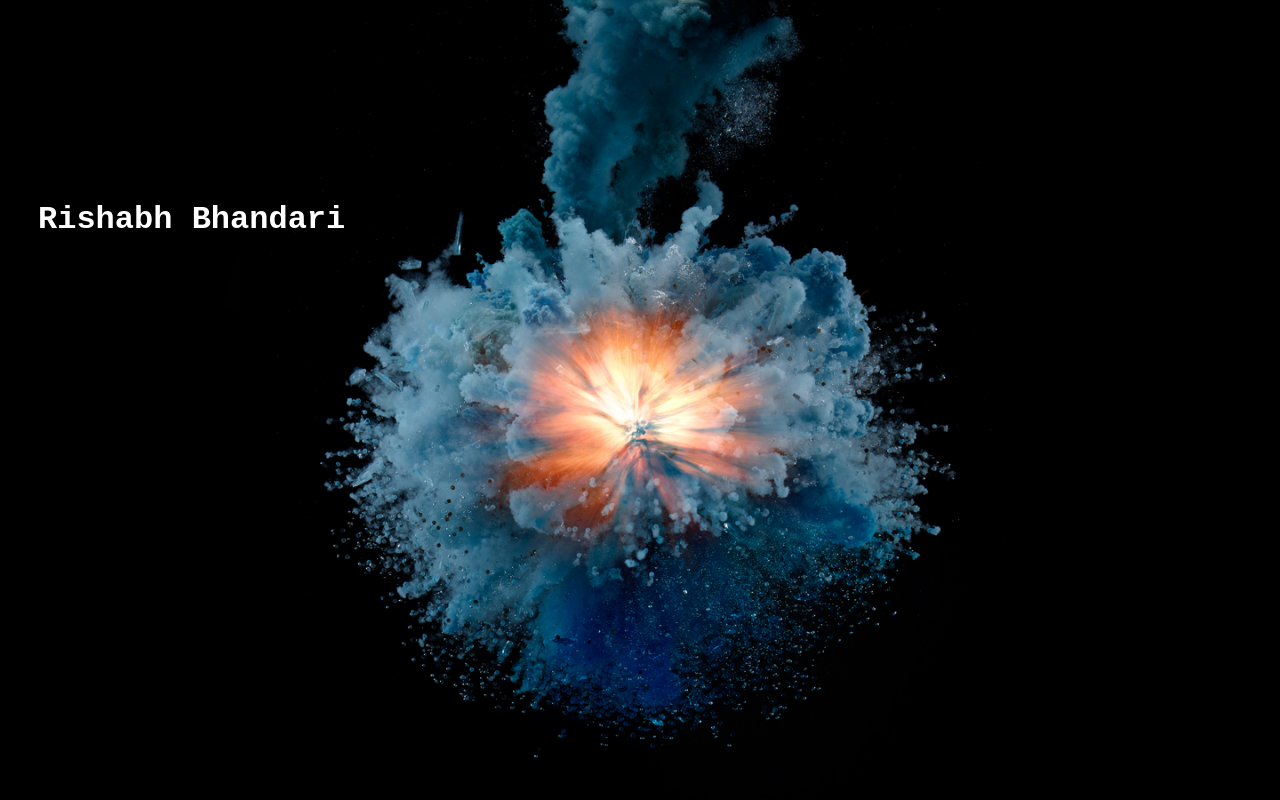
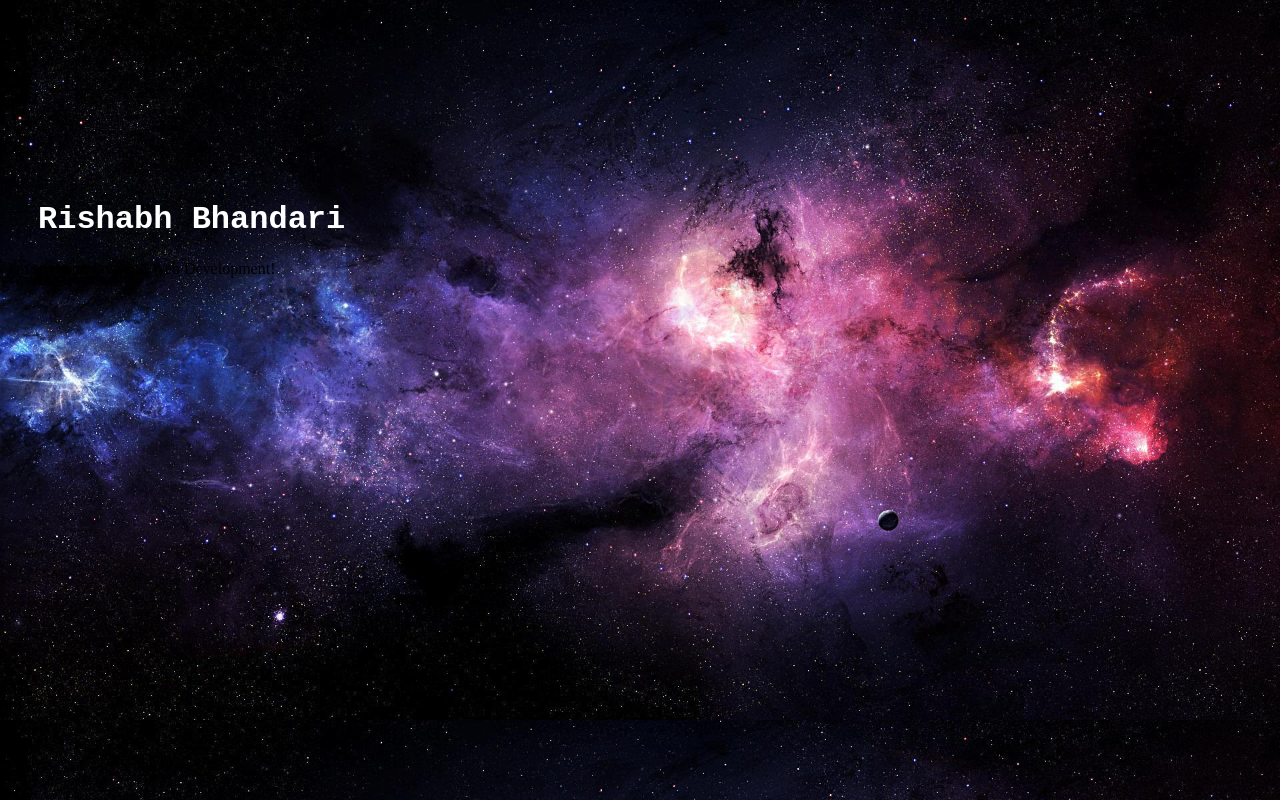
Before and after one commit to rishabhx/rishabhx.me, a plain HTML site: page index.html in a window 1280 px wide. Drawn offline with Linux system fonts and the light colour scheme.

Commit message:
space bg

```diff
--- a/index.html
+++ b/index.html
@@ -6,7 +6,7 @@
   <title> Rishabh Bhandari</title>
   <style>
     body {
-      background-image: url(explosion.jpeg);
+      background-image: url(space.jpeg);
       -webkit-background-size: cover;
       -moz-background-size: cover;
       -o-background-size: cover;
```
